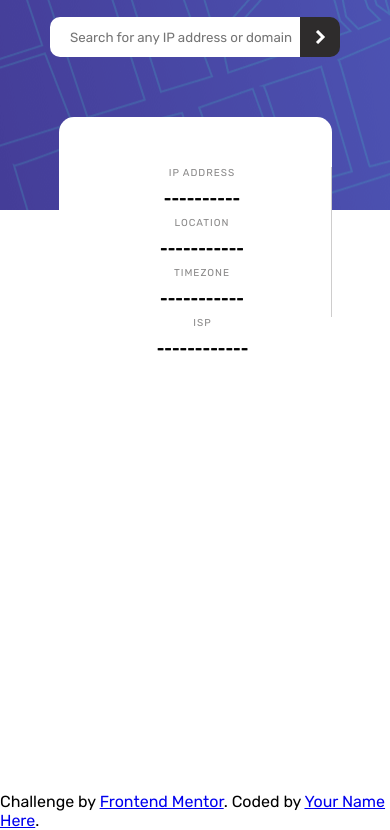
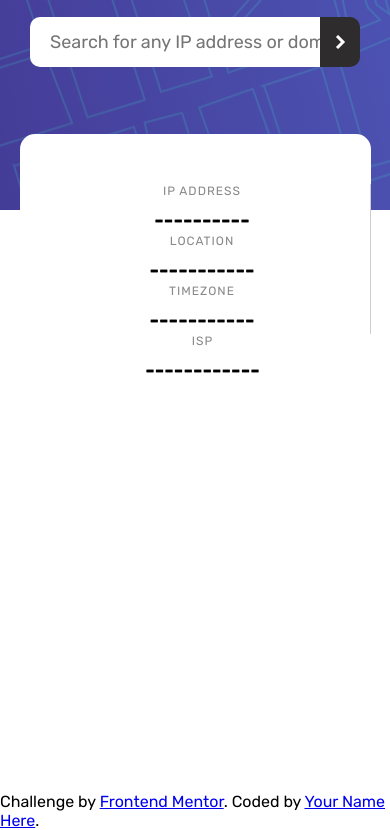
Before and after one commit to Eldeniz08/BuscadordeIP, a plain HTML site: page index.html in a window 390 px wide. Shown: the part 52-882 px from the top of the page. Drawn offline with nearby package versions, Linux system fonts and the light colour scheme.

Commit message:
emfrente

```diff
--- a/index.css
+++ b/index.css
@@ -100,48 +100,45 @@ header .pesquisa input::-webkit-inner-spin-button {
 
 }
 
-
-@media (max-width: 360px){
-    header .pesquisa input {
-        width: 250px;
-
-    }
+@media(max-width: 760px){
 
     .info {
         flex-direction: column;
+        height: 300px;
         justify-content: center;
-        height: 300px;
-        top: 20%;
     }
 
     .info .conteiner {
         width: 100%;
-        height: 50px;
-        margin: 0 auto;
         text-align: center;
-
     }
 }
 
 
-@media (max-width: 720px){
-    header .pesquisa input {
-        width: 250px;
+@media(max-width: 450px){
 
+    header .pesquisa input, header .pesquisa .btn_pesquisar {
+        height: 50px;
+        font-size: 18px;
     }
 
     .info {
-        flex-direction: column;
-        justify-content: center;
-        height: 300px;
-        top: 20%;
+         width: 90%;
+         left: 5%;
+
+}
+
+    .info .conteiner p {
+        font-size: 12px;
     }
 
-    .info .conteiner {
-        width: 100%;
-        height: 50px;
-        margin: 0 auto;
-        text-align: center;
-
+    .info .conteiner h4 {
+        font-size: 20px;
     }
 }
+
+@media(max-width: 418px) {
+    header .pesquisa input {
+        width: 290px;
+    }
+}
```
